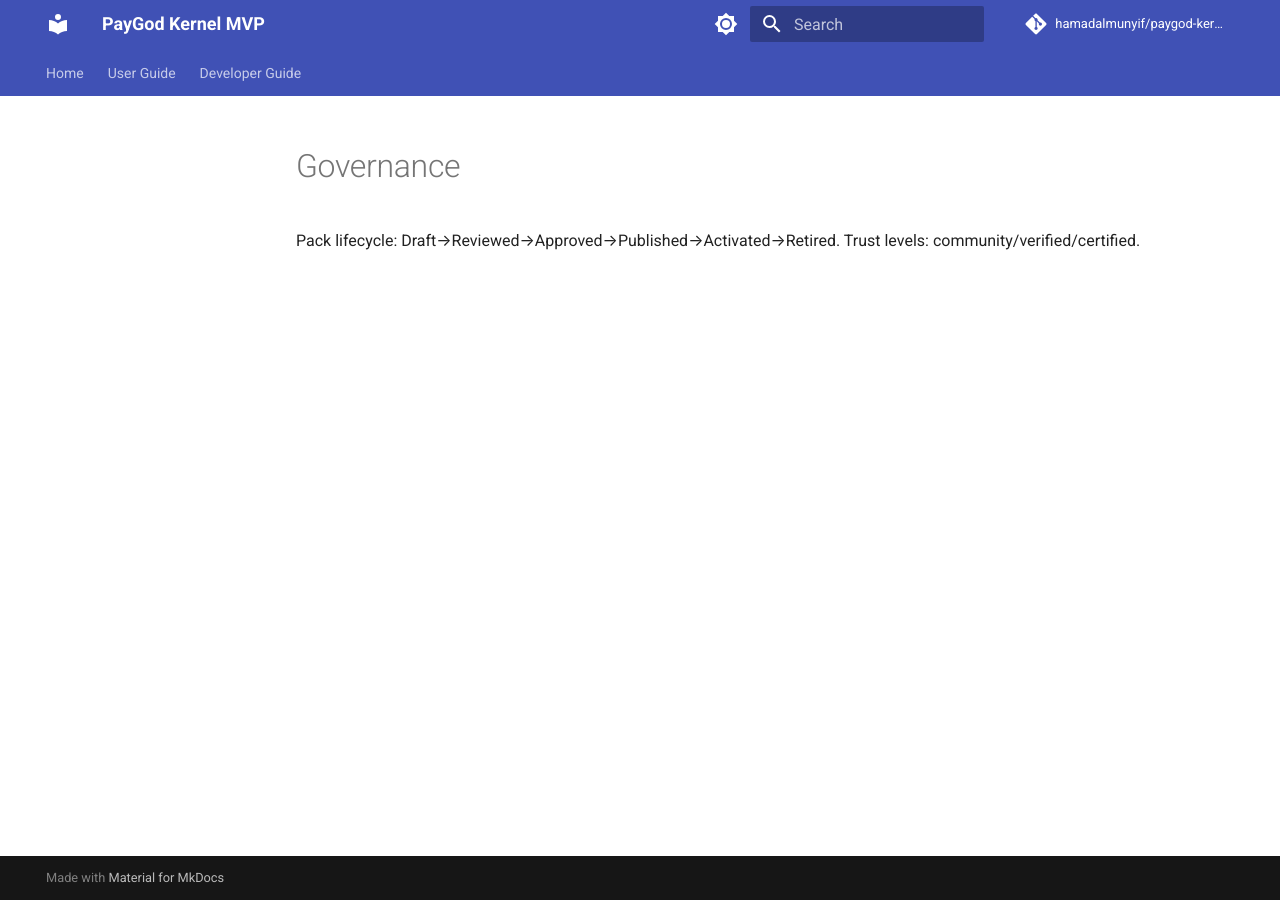
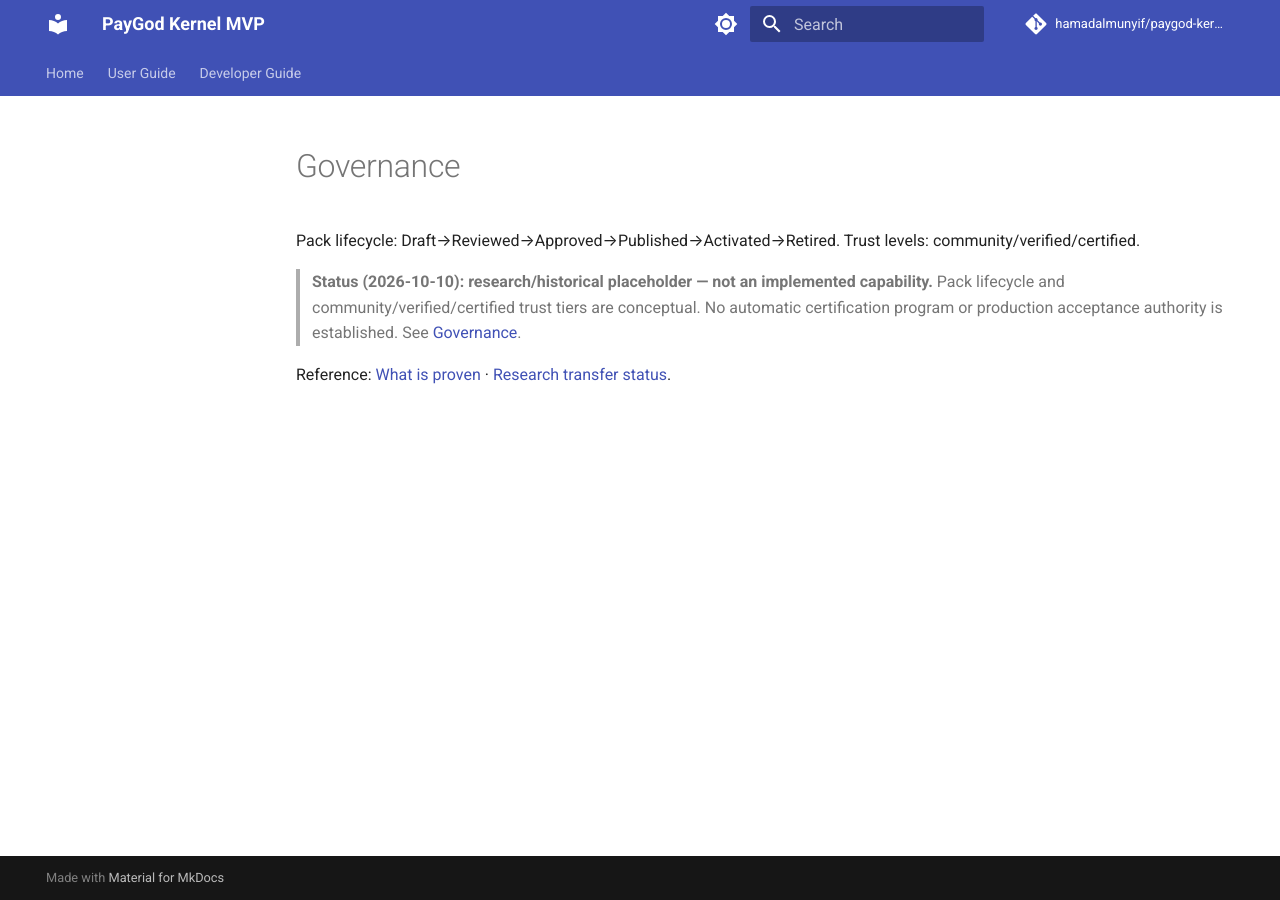
Before and after one commit to hamadalmunyif/paygod-kernel-mvp, an MkDocs documentation site: the page built from docs/03_GOVERNANCE_MODEL.md, in a window 1280 px wide. Built offline with MkDocs 1.6.1 and Material for MkDocs 9.7.7, drawn with Linux system fonts in a browser that asks for light colours; comment, search, counter and statistics services are not loaded.

Commit message:
docs: mark historical profile scope in docs/03_GOVERNANCE_MODEL.md

```diff
--- a/docs/03_GOVERNANCE_MODEL.md
+++ b/docs/03_GOVERNANCE_MODEL.md
@@ -1,3 +1,7 @@
 # Governance
 Pack lifecycle: Draft→Reviewed→Approved→Published→Activated→Retired.
 Trust levels: community/verified/certified.
+
+> **Status (2026-10-10): research/historical placeholder — not an implemented capability.** Pack lifecycle and community/verified/certified trust tiers are conceptual. No automatic certification program or production acceptance authority is established. See [Governance](../GOVERNANCE.md).
+
+Reference: [What is proven](../README.md) · [Research transfer status](OBSERVATORY_TRANSFER_ACCEPTANCE_2026-10-10.md).
```
